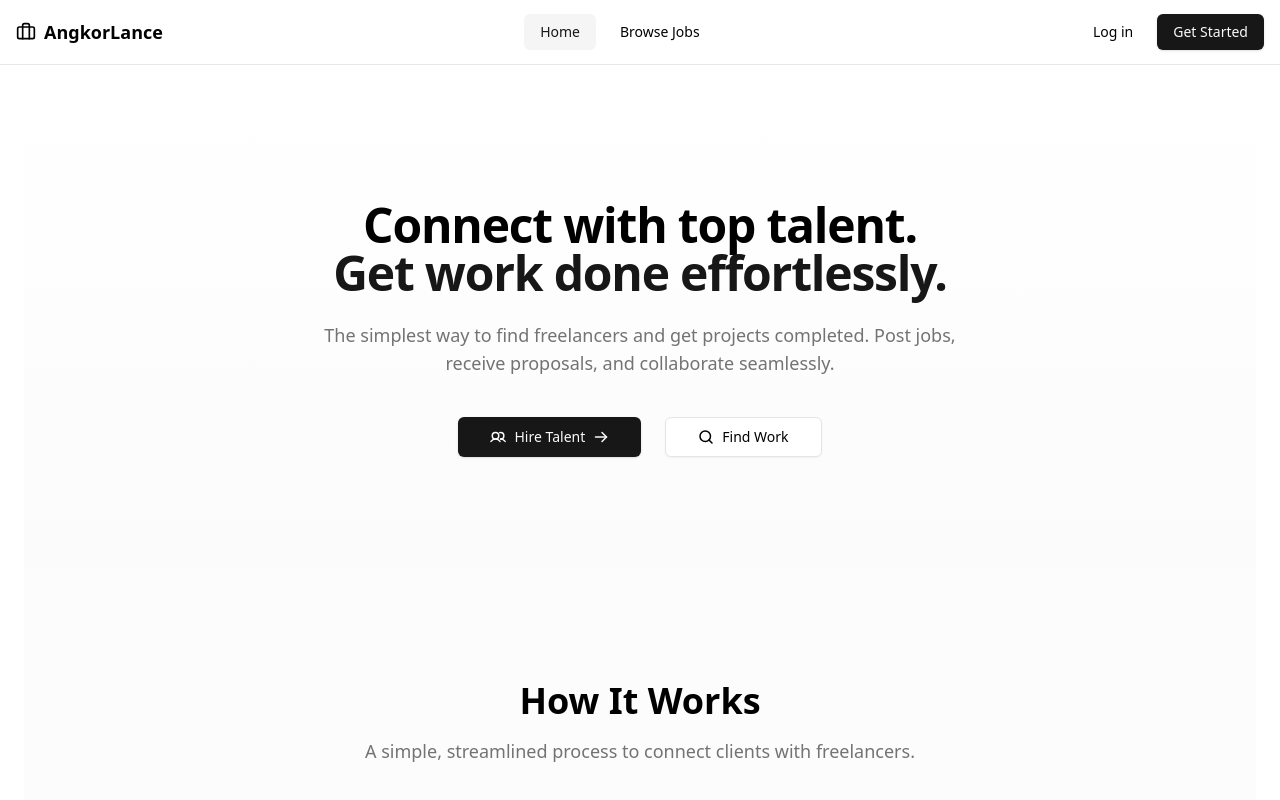
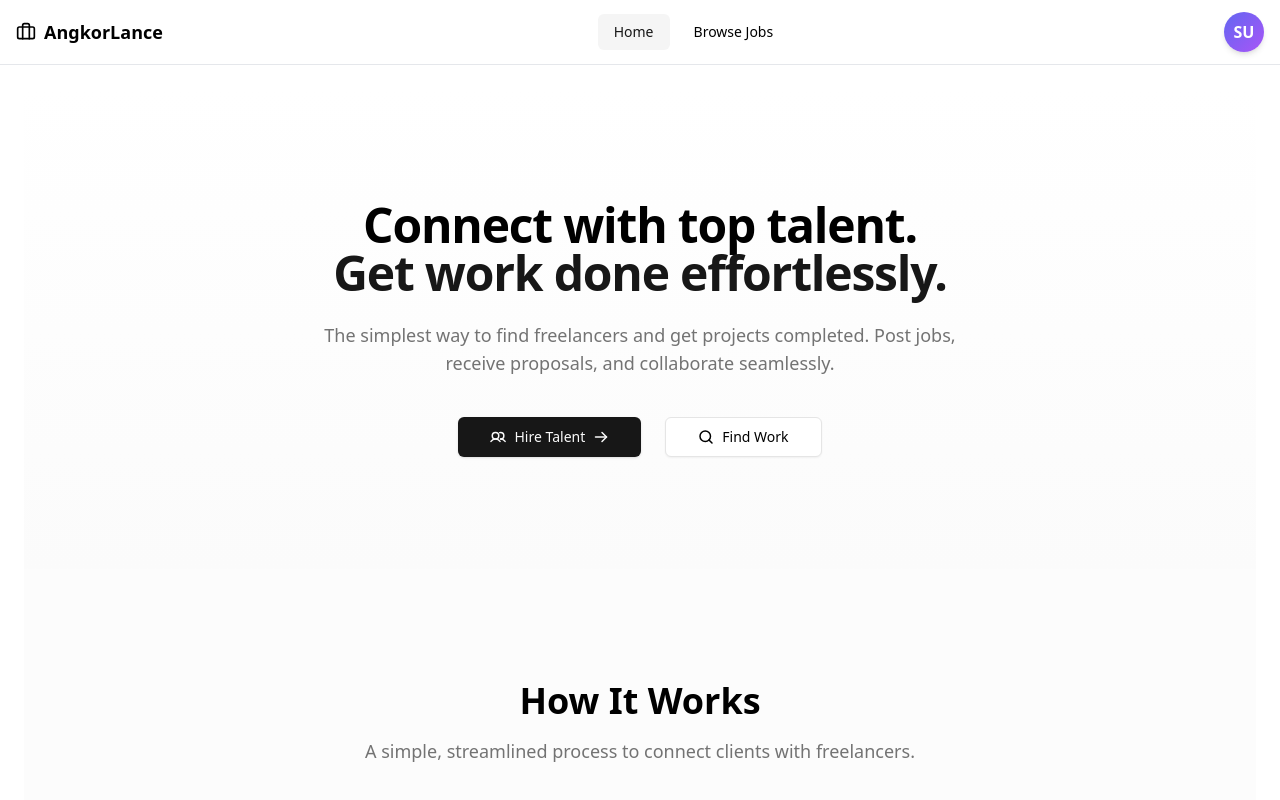
Before and after one commit to Panhavoan-Kymeas/AngkorLance, a React app in the folder frontend/: page / in a window 1280 px wide. Shown: the top 800 px of the page. Built offline with nearby package versions, Linux system fonts and the light colour scheme; sample sign-in values are in the browser's storage; the HTML template or start-up script is replaced by a standard one.

Commit message:
Fix Navbar and PublicLayout: use auth context for persistent user avatar, filter public tabs, and support Outlet rendering

```diff
--- a/frontend/src/components/Navbar/Navbar.tsx
+++ b/frontend/src/components/Navbar/Navbar.tsx
@@ -4,6 +4,7 @@ import { cn } from "@/lib/utils";
 import { Button } from "@/components/ui/button";
 import { Briefcase } from "lucide-react";
 import type { NavItem, Page } from "@/types/navigation";
+import { useAuth } from "@/contexts/useAuth";
 
 interface NavbarProps {
   pages: NavItem[];
@@ -13,15 +14,13 @@ interface NavbarProps {
   onLogout?: () => void;
 }
 
-export default function Navbar({
-  pages,
-  active,
-  onNavigate,
-  user,
-  onLogout,
-}: NavbarProps) {
+export default function Navbar({ pages, active, onNavigate, user, onLogout }: NavbarProps) {
   const [dropdownOpen, setDropdownOpen] = useState(false);
   const navigate = useNavigate();
+
+  const auth = useAuth();
+  const currentUser = user ?? auth.user;
+  const handleLogout = onLogout ?? auth.logout;
 
   const handleClick = (page: Page) => {
     onNavigate(page);
@@ -32,7 +31,6 @@ export default function Navbar({
   return (
     <nav className="w-full border-b bg-background sticky top-0 z-50">
       <div className="flex justify-center w-full">
-        {/* Content wrapper to control max width */}
         <div className="flex items-center justify-between h-16 px-4 w-full max-w-7xl">
           {/* Logo */}
           <div
@@ -50,10 +48,7 @@ export default function Navbar({
                 key={page.key}
                 variant="ghost"
                 onClick={() => handleClick(page.key)}
-                className={cn(
-                  "text-sm font-medium",
-                  active === page.key && "bg-muted text-primary",
-                )}
+                className={cn("text-sm font-medium", active === page.key && "bg-muted text-primary")}
               >
                 {page.label}
               </Button>
@@ -62,22 +57,22 @@ export default function Navbar({
 
           {/* Right Actions */}
           <div className="flex items-center gap-2 relative">
-            {user ? (
+            {currentUser ? (
               <div className="relative">
-                {/* Avatar Circle */}
+                {/* Avatar */}
                 <div
                   className="w-10 h-10 rounded-full bg-gradient-to-br from-indigo-500 to-purple-500 text-white flex items-center justify-center cursor-pointer font-semibold shadow-md hover:scale-105 transition-transform duration-200"
                   onClick={() => setDropdownOpen(!dropdownOpen)}
-                  title={user.name}
+                  title={currentUser.name}
                 >
-                  {user.name
+                  {currentUser.name
                     .split(" ")
                     .map((n) => n[0])
                     .slice(0, 2)
                     .join("")}
                 </div>
 
-                {/* Dropdown Menu */}
+                {/* Dropdown */}
                 {dropdownOpen && (
                   <div className="absolute right-0 mt-2 w-44 bg-white border border-gray-200 shadow-lg rounded-md z-10">
                     <Button
@@ -90,7 +85,7 @@ export default function Navbar({
                     <Button
                       variant="ghost"
                       className="block w-full text-left px-4 py-2 hover:bg-gray-100"
-                      onClick={onLogout}
+                      onClick={handleLogout}
                     >
                       Logout
                     </Button>
@@ -106,10 +101,7 @@ export default function Navbar({
                 >
                   Log in
                 </Button>
-                <Button
-                  onClick={() => handleClick("signup")}
-                  className="text-sm font-medium"
-                >
+                <Button onClick={() => handleClick("signup")} className="text-sm font-medium">
                   Get Started
                 </Button>
               </>
--- a/frontend/src/layouts/PublicLayout.tsx
+++ b/frontend/src/layouts/PublicLayout.tsx
@@ -1,29 +1,41 @@
 import React from "react";
 import Navbar from "@/components/Navbar/Navbar";
 import Footer from "@/components/Footer/Footer";
+import { Outlet } from "react-router-dom";
+import { useAuth } from "@/contexts/useAuth";
 import type { NavItem, Page } from "@/types/navigation";
-import { useNavigate, Outlet } from "react-router-dom";
 
 interface PublicLayoutProps {
   pages: NavItem[];
 }
 
 const PublicLayout: React.FC<PublicLayoutProps> = ({ pages }) => {
-  const navigate = useNavigate();
+  const { user, logout } = useAuth();
 
+  // Filter center tabs (hide login/signup in center tabs)
   const centerTabs = pages.filter((p) => p.key !== "login" && p.key !== "signup");
 
   const handleNavigate = (page: Page) => {
     const navItem = pages.find((p) => p.key === page);
-    if (navItem) navigate(navItem.path);
+    if (navItem) window.location.href = navItem.path; // simple navigation fallback
   };
 
   return (
     <div className="min-h-screen flex flex-col">
-      <Navbar pages={centerTabs} active="home" onNavigate={handleNavigate} />
+      {/* Navbar with filtered pages and auth */}
+      <Navbar
+        pages={centerTabs}
+        active="home"
+        onNavigate={handleNavigate}
+        user={user ?? undefined}
+        onLogout={logout}
+      />
+
+      {/* Page content */}
       <main className="flex-1 p-6">
-        <Outlet /> {/* Page content will render here */}
+        <Outlet />
       </main>
+
       <Footer />
     </div>
   );
--- a/frontend/src/routes/PublicRoutes.tsx
+++ b/frontend/src/routes/PublicRoutes.tsx
@@ -4,23 +4,23 @@ import { Routes, Route } from "react-router-dom";
 import PublicLayout from "@/layouts/PublicLayout";
 import LandingPage from "@/pages/public/LandingPage";
 import About from "@/pages/public/AboutPage";
-import { publicPages } from "@/types/navigation";
 import BlogPage from "@/pages/public/BlogPage";
 import PricingPage from "@/pages/public/PricingPage";
 import CareerPage from "@/pages/public/CareerPage";
 import ContactPage from "@/pages/public/ContactPage";
 import HowItWorksPage from "@/pages/public/HowItWorksPage";
+import { publicPages } from "@/types/navigation";
 
 const companyName = "Angkorlance";
 
 const PublicRoutes: React.FC = () => {
   return (
     <Routes>
-      {/* All public pages share this layout */}
+      {/* Wrap all public pages with PublicLayout */}
       <Route element={<PublicLayout pages={publicPages} />}>
         <Route path="/" element={<LandingPage />} />
         <Route path="/about" element={<About companyName={companyName} />} />
-        <Route path="/blog" element={<BlogPage />}/>
+        <Route path="/blog" element={<BlogPage />} />
         <Route path="/pricing" element={<PricingPage />} />
         <Route path="/careers" element={<CareerPage />} />
         <Route path="/contact" element={<ContactPage />} />
```
